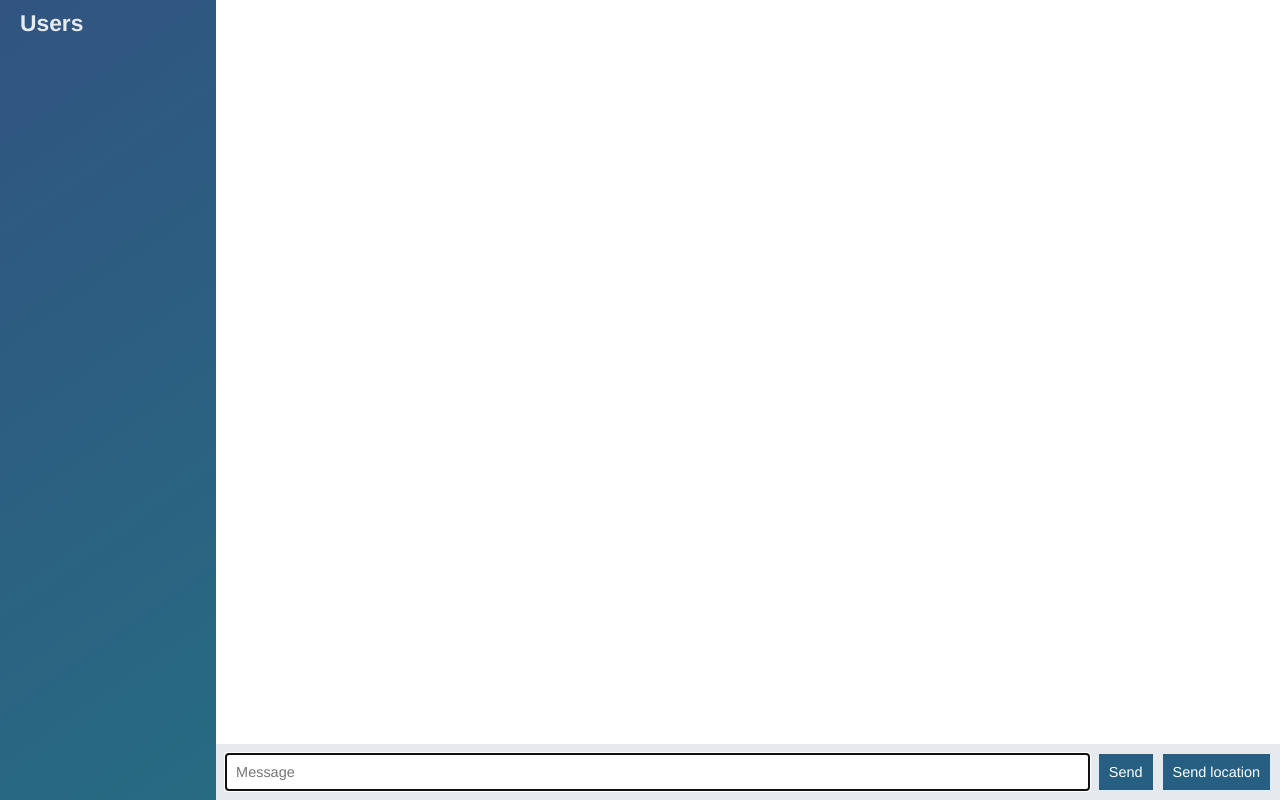
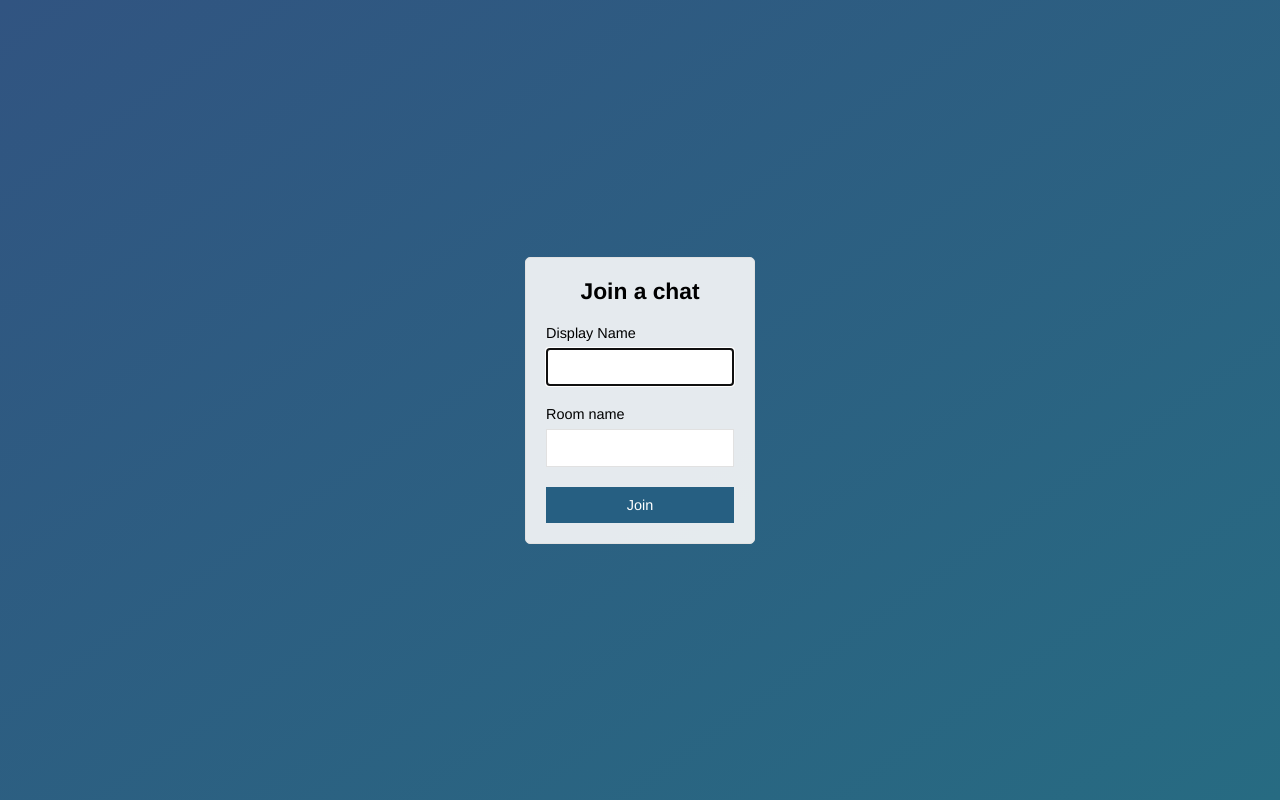
Before and after one commit to shahafShuhamy/node-chat-app, a website: page public/index.html in a window 1280 px wide. Drawn offline with nearby package versions, Linux system fonts and the light colour scheme; no server answers.

Commit message:
add join page that submits to join html

```diff
--- a/public/index.html
+++ b/public/index.html
@@ -2,55 +2,28 @@
 <html>
     <head>
         <meta charset="utf-8">
+        <meta name="viewport" content="width=device-width, initial-scale=1, user-scalable=no">
+        <title>Join | Chat App</title>
         <link rel="stylesheet" href="/css/styles.css">
     </head>
-    <body class="chat">
-
-        <div class="chat__sidebar">
-            <h3>Users</h3>
-            <div id="users"></div>
+    <body class="centered-form">
+        <div class="centered-form__form">
+            <form action="/chat.html">
+                <div class="form-field">
+                    <h3>Join a chat</h3>
+                </div>
+                <div class="form-field">
+                    <label>Display Name</label>
+                    <input type="text" name="name" autofocus/>
+                </div>
+                <div class="form-field">
+                    <label>Room name</label>
+                    <input type="text" name="room"/>
+                </div>
+                <div class="form-field">
+                    <button>Join</button>
+                </div>
+            </form>
         </div>
-
-        <div class="chat__main">
-            <ol id="messages" class="chat__messages"></ol>
-            <div class="chat__footer">
-                <form id="message-form">
-                    <input name="message" type="text" placeholder="Message" autofocus autocomplete="off"/>
-                    <button>Send</button>
-                </form>
-                <button id="send-location">Send location</button>
-            </div>
-
-        </div>
-
-        <script id="message-template" type="text/template">
-            <li class="message">
-                <div class="message__title">
-                    <h4>{{from}}</h4>
-                    <span>{{createdAt}}</span>
-                </div>
-                <div class="message__body">
-                    <p>{{text}}</p>
-                </div>
-            </li>
-        </script>
-
-        <script id="location-message-template" type="text/template">
-            <li class="message">
-                <div class="message__title">
-                    <h4>{{from}}</h4>
-                    <span>{{createdAt}}</span>
-                </div>
-                <div class="message__body">
-                    <a href="{{url}}" target="__blank">my Current location</a>
-                </div>
-            </li>
-        </script>
-
-        <script src="/socket.io/socket.io.js"></script>
-        <script src="/js/libs/jquery-3.3.1.min.js"></script>
-        <script src="/js/index.js"></script>
-        <script src="/js/libs/moment.js"></script>
-        <script src="/js/libs/mustache.js"></script>
     </body>
 </html>
```
Also changed, not shown: public/chat.html (added, +57 -0 lines), public/js/chat.js (renamed from public/js/index.js).
